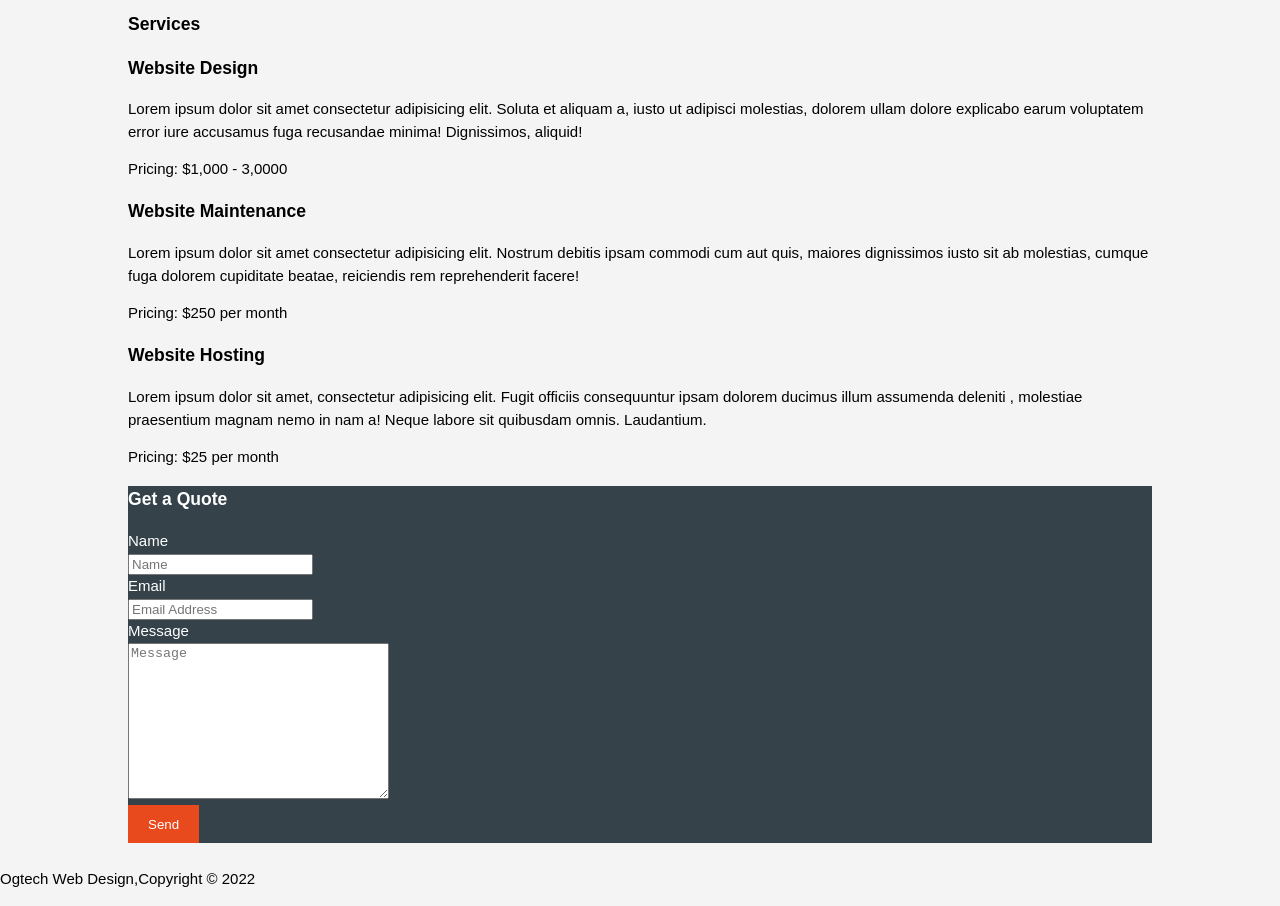
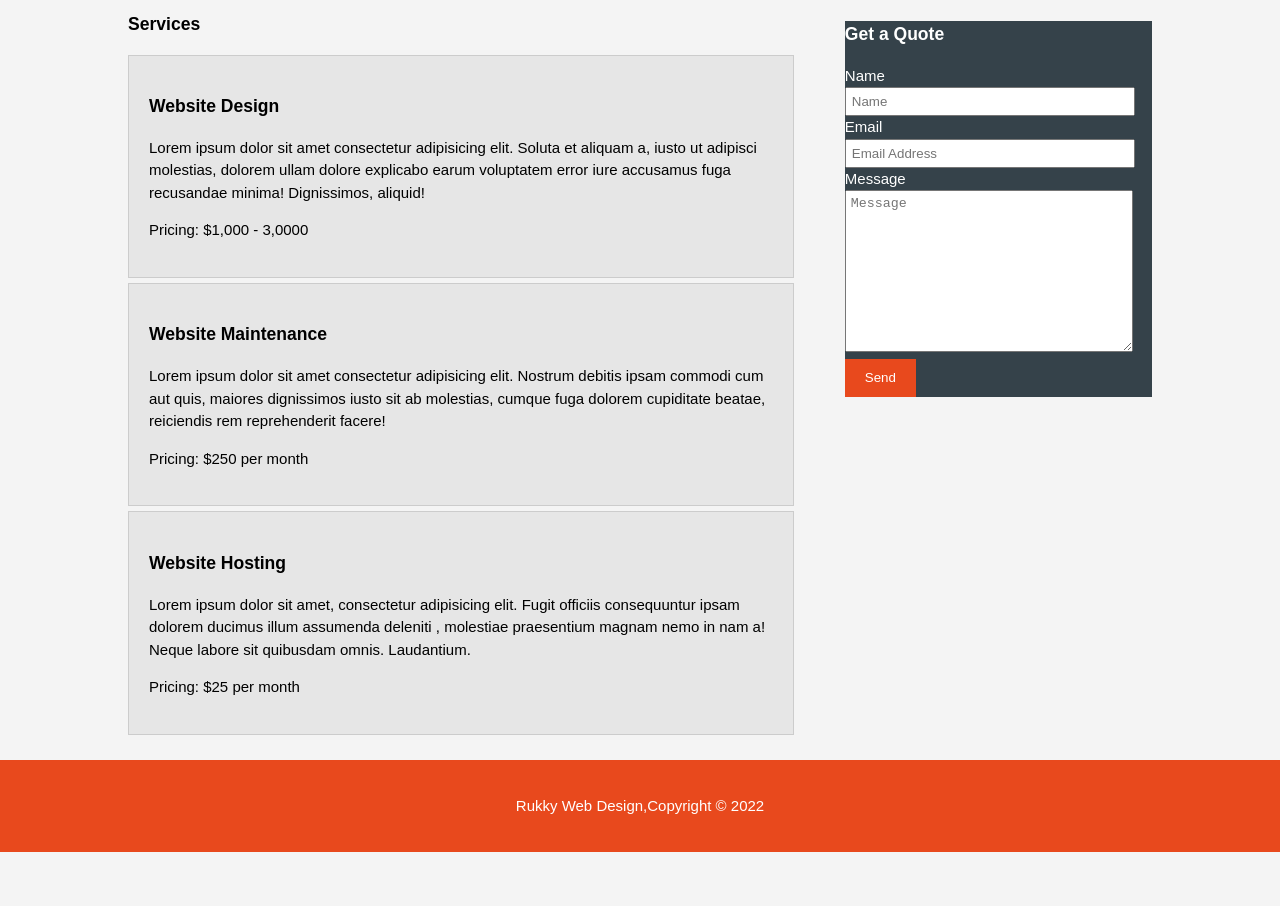
Before and after one commit to AatifeRukky/New-Website, a plain HTML site: page services.html in a window 1280 px wide. Shown: the part 211-1117 px from the top of the page. After the commit the page ends 1063 px from the top, so only its background shows below. Drawn offline with Linux system fonts and the light colour scheme.

Commit message:
completed

```diff
--- a/css/style.css
+++ b/css/style.css
@@ -120,5 +120,32 @@ float:left;
     padding:10px;
 }
 #boxes .box img{
-
+    width:90px;
 }
+aside#sidebar{
+float:right;
+width:30%;
+margin-top: 10px;;
+}
+aside#sidebar .quote input, aside#sidebar .quote textarea{
+    width:90%;
+    padding:5px
+}
+article#main_col{
+    float:left;
+    width:65%;
+}
+ul#services li{
+    list-style: none;
+    padding:20px;
+    border:#cccccc solid 1px;
+    margin-bottom: 5px;
+    background:#e6e6e6;
+}
+footer{
+    padding:20px;
+    margin-top:20px;
+    color:#ffffff;
+    background-color:#e8491d;
+    text-align: center;
+}
--- a/services.html
+++ b/services.html
@@ -74,7 +74,7 @@
                         <p>Pricing: $25 per month
                         </p>
                     </li>
-                </article>
+                </article >
                 <aside id="sidebar">
                     <div class="dark">
                         <h3>Get a Quote</h3>
@@ -101,7 +101,7 @@
             </div>
         </section>
         <footer>
-            <p>Ogtech Web Design,Copyright &copy; 2022</p>
+            <p>Rukky Web Design,Copyright &copy; 2022</p>
         </footer>
 
 </body>
```
Also changed, not shown: About.html (+1 -1 lines), Index..html (+1 -1 lines).
